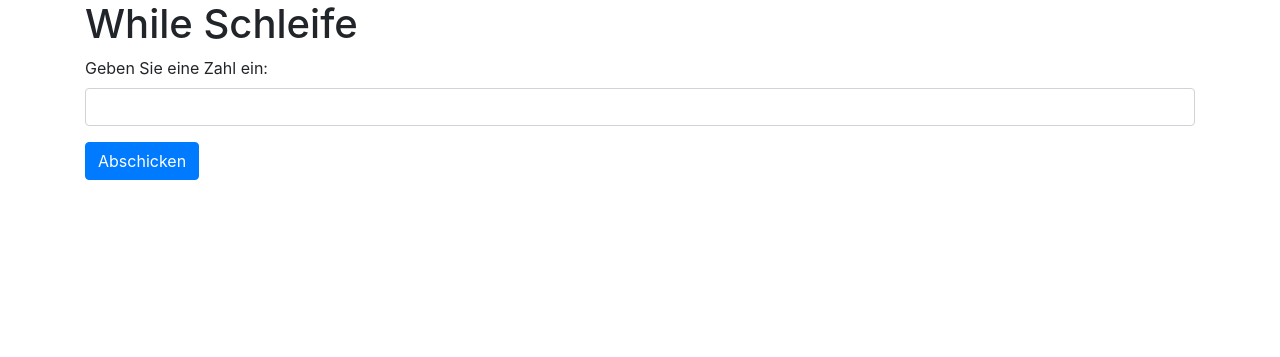
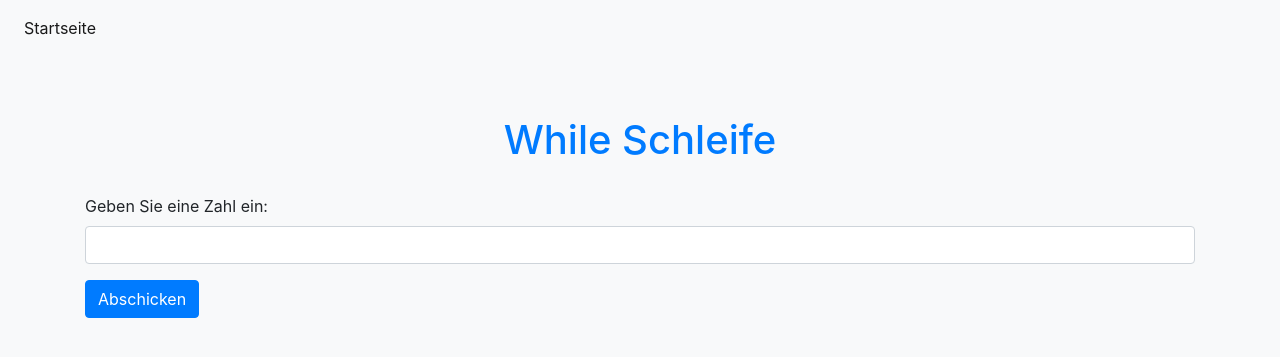
Before and after one commit to MoinCodeSoftware/presentation, a PHP site: page /whileschleife.php in a window 1280 px wide. Shown: the top 357 px of the page. Run offline with PHP 8.4, Linux system fonts and the light colour scheme.

Commit message:
Überall Header inkludiert eingefügt um zurück zur Startseite Möglichkeit zu haben

```diff
--- /dev/null
+++ b/examples/css/style.css
@@ -0,0 +1,48 @@
+body {
+    background-color: #f8f9fa;
+}
+
+.container {
+    margin-top: 50px;
+}
+
+h1 {
+    color: #007bff;
+    text-align: center;
+    margin-bottom: 30px;
+}
+
+.col-md-66 {
+    background-color: #fff;
+    border-radius: 5px;
+    padding: 20px;
+    box-shadow: 0 2px 5px rgba(0, 0, 0, 0.1);
+    margin-bottom: 20px; /* Added margin-bottom to create spacing between boxes */
+}
+
+h2 {
+    color: #343a40;
+    margin-bottom: 20px;
+}
+
+ul {
+    list-style-type: none;
+    padding: 0;
+}
+
+li {
+    margin-bottom: 10px;
+}
+
+a {
+    color: #007bff;
+    text-decoration: none;
+}
+
+a:hover {
+    text-decoration: underline;
+}
+
+p {
+    color: #6c757d;
+}
--- a/examples/dowhile.php
+++ b/examples/dowhile.php
@@ -1,3 +1,5 @@
+<?php include('pages/header.php'); ?>
+
 <h2>Simples Do-While Beispiel</h2>
 <p>Fußgesteuerte Schleifen immer wenn die Operation mindestens einmal ausgeführt werden muss.
     <br />Ein Beispiel wäre bei einem Zufallszahlengenerator, der bei 5 abbricht aher mindestens eine Zufallszahl natürlich generieren soll</p>
--- a/examples/empty_isset.php
+++ b/examples/empty_isset.php
@@ -1,4 +1,4 @@
-<?php
+<?php include('pages/header.php');
 
 //Beispiel Umgang mit empty()
 
--- /dev/null
+++ b/examples/pages/header.php
@@ -0,0 +1,28 @@
+<!DOCTYPE html>
+<html>
+<head>
+    <meta charset="UTF-8">
+    <title>Dashboard</title>
+    <link rel="stylesheet" href="https://stackpath.bootstrapcdn.com/bootstrap/4.5.2/css/bootstrap.min.css">
+    <link rel="stylesheet" href="examples/css/style.css">
+    <style>
+        .navbar-toggler-icon {
+            background-image: url('https://cdn.jsdelivr.net/npm/bootstrap@4.5.2/dist/css/bootstrap.min.css');
+        }
+    </style>
+</head>
+<body>
+    <nav class="navbar navbar-expand-lg navbar-light bg-light">
+
+        <button class="navbar-toggler" type="button" data-toggle="collapse" data-target="#navbarNav" aria-controls="navbarNav" aria-expanded="false" aria-label="Toggle navigation">
+            <span class="navbar-toggler-icon"></span>
+        </button>
+        <div class="collapse navbar-collapse" id="navbarNav">
+            <ul class="navbar-nav">
+                <li class="nav-item active">
+                    <a class="nav-link" href="../dashboard.php">Startseite</a>
+                </li>
+                <!-- Weitere Navigationspunkte hier einfügen -->
+            </ul>
+        </div>
+    </nav>
--- a/examples/stringoperations.php
+++ b/examples/stringoperations.php
@@ -1,4 +1,4 @@
-<?php
+<?php include('pages/header.php');
 
 $testname = "Hallo Timm";
 $ergebnis = strpos($testname, "Hallo");
--- a/examples/whileschleife.php
+++ b/examples/whileschleife.php
@@ -1,11 +1,4 @@
-<!DOCTYPE html>
-<html lang="de">
-<head>
-    <meta charset="UTF-8">
-    <meta name="viewport" content="width=device-width, initial-scale=1.0">
-    <title>While Schleife</title>
-    <link rel="stylesheet" href="https://stackpath.bootstrapcdn.com/bootstrap/4.5.2/css/bootstrap.min.css">
-</head>
+<?php include('pages/header.php'); ?>
 <body>
     <div class="container">
         <h1>While Schleife</h1>
```
Also changed, not shown: dashboard.php (+20 -49 lines), examples/forschleife.php (+1 -6 lines), examples/ifelse.php (+1 -7 lines).
